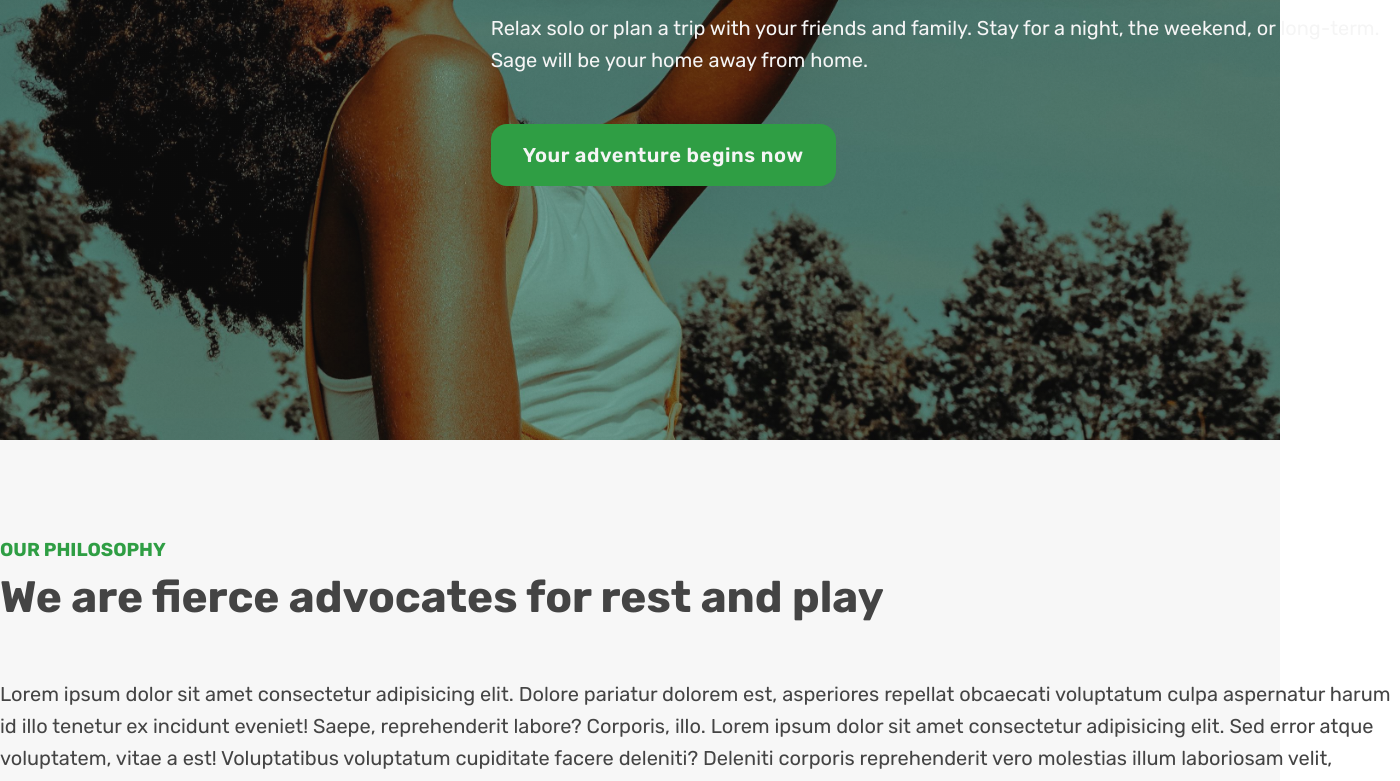
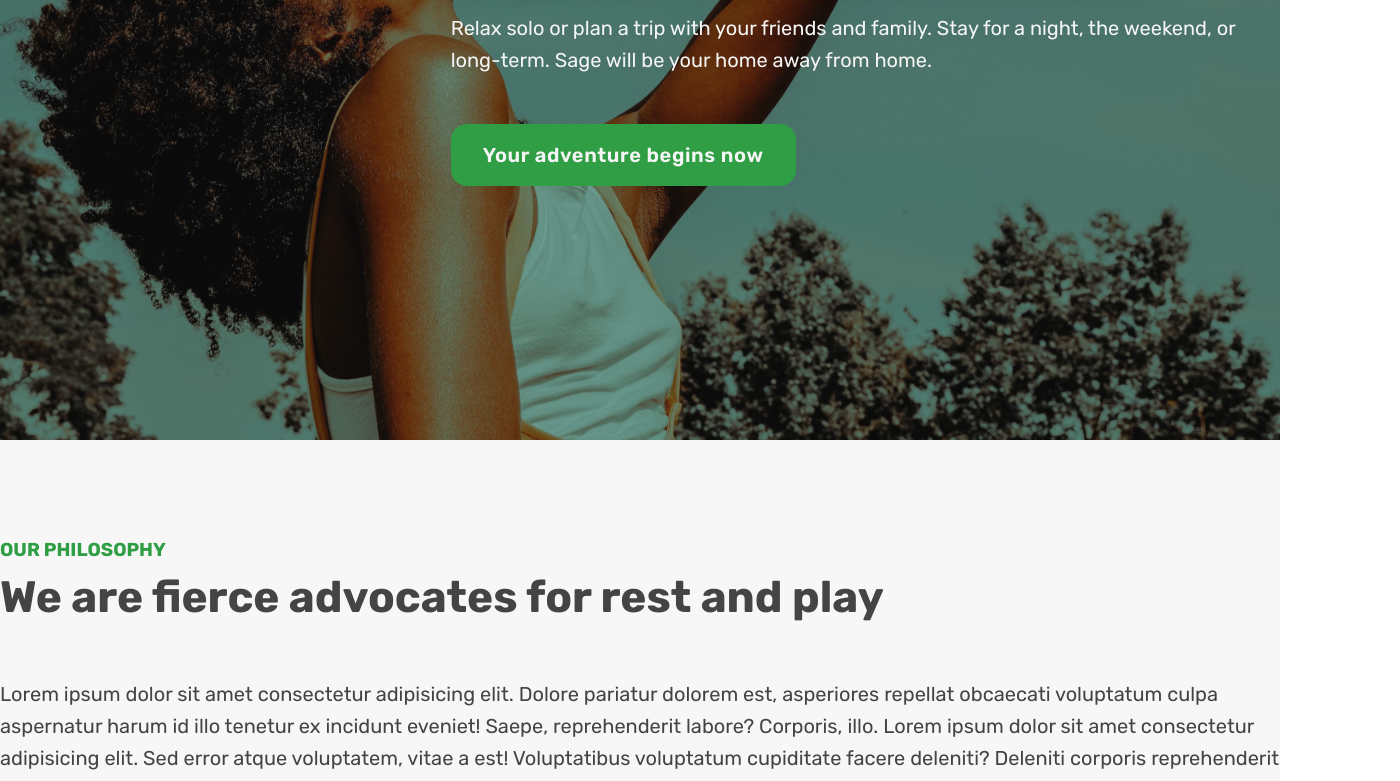
Before and after one commit to dxyz773/sage-breeze, a plain HTML site: page index.html in a window 1280 px wide. Shown: the part 360-1141 px from the top of the page, 1400 px wide, since content can reach past the window. Drawn offline with Linux system fonts and the light colour scheme.

Commit message:
changed width to max-width on hero

```diff
--- a/style.css
+++ b/style.css
@@ -26,7 +26,7 @@ html {
 }
 
 .container {
-  width: 1400px;
+  max-width: 1400px;
   margin: 0 auto;
 }
 
```
